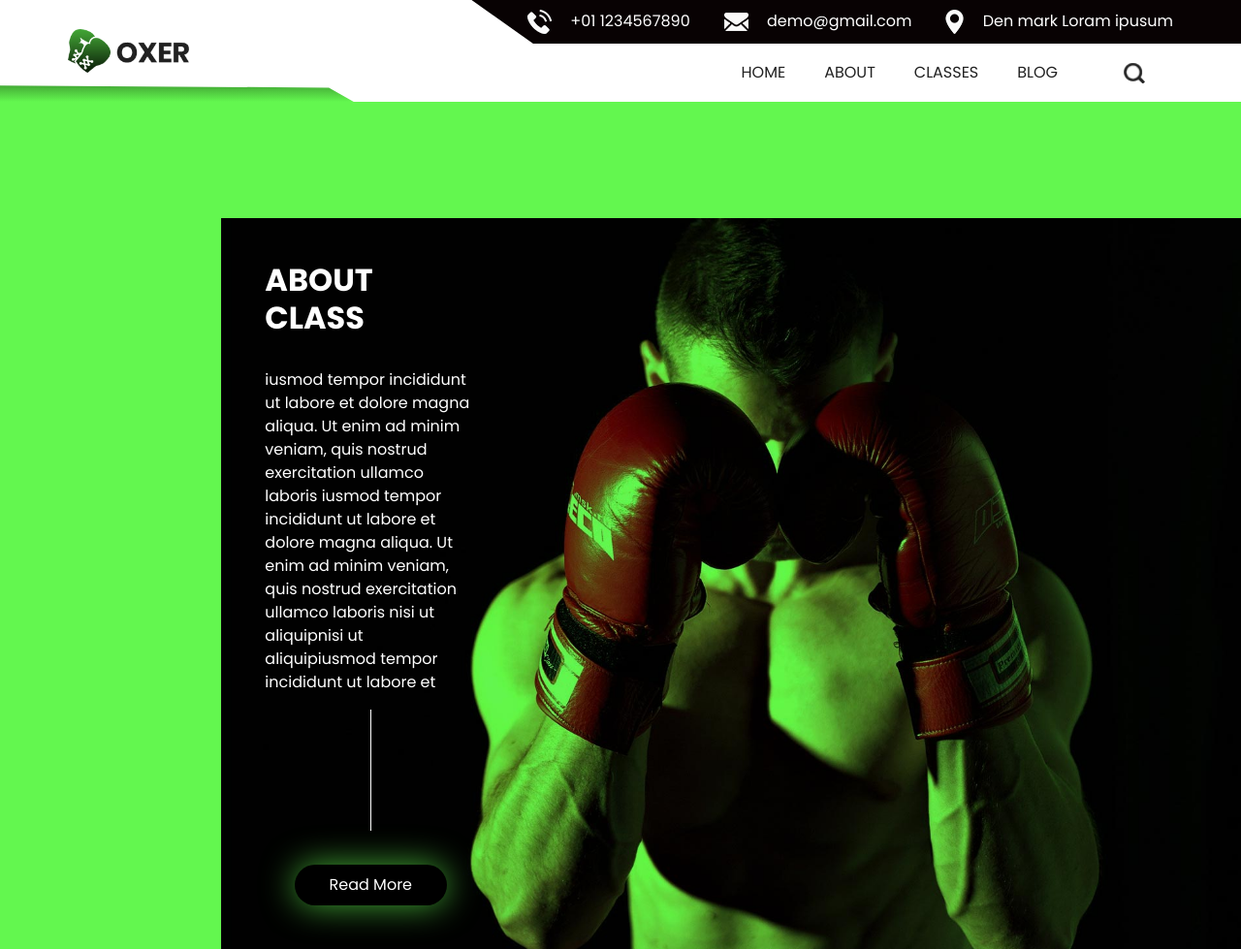
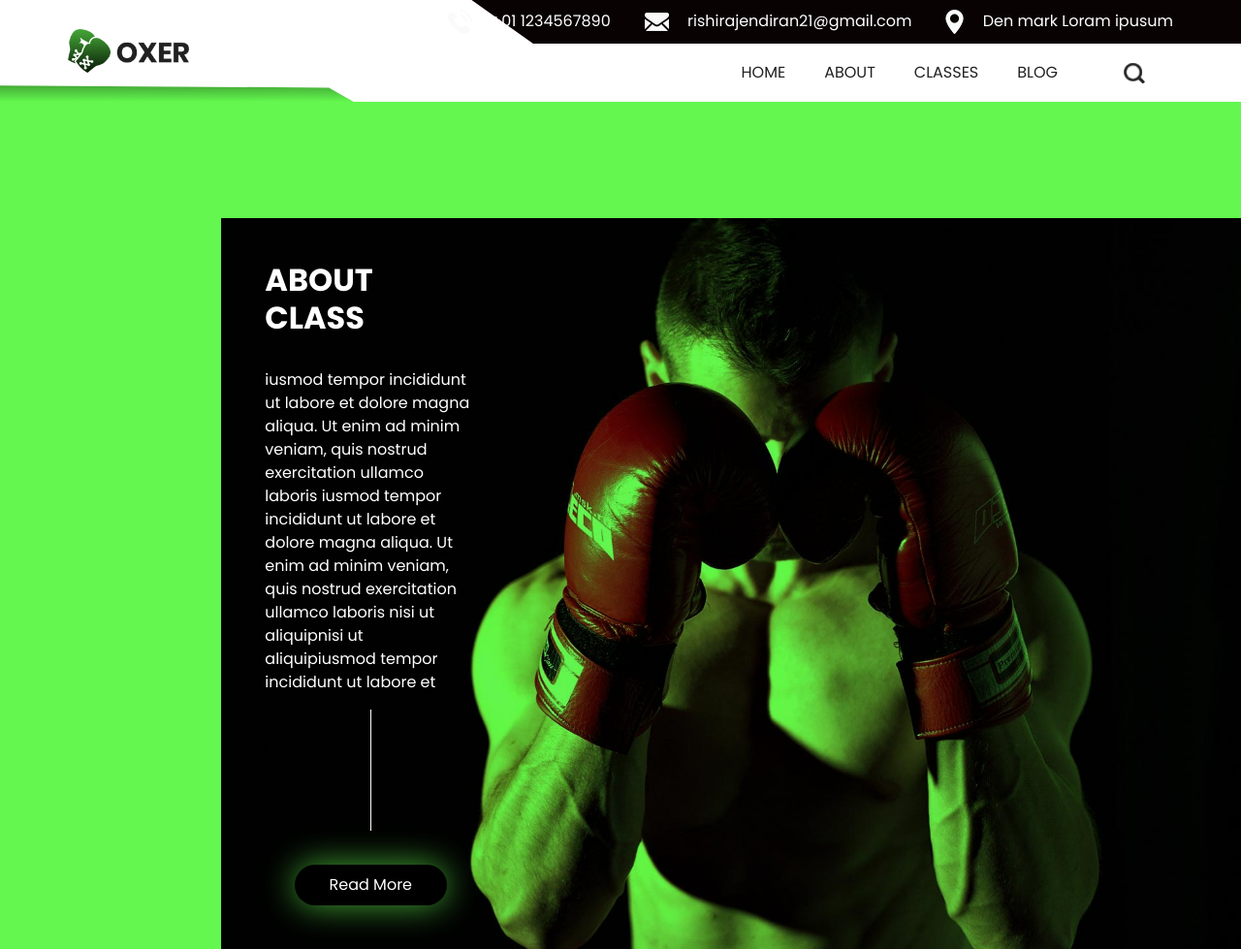
Before and after one commit to AkonFan21/trial, a plain HTML site: page about.html in a window 1280 px wide. Shown: the top 979 px of the page at 97% size. Drawn offline with nearby package versions, Linux system fonts and the light colour scheme; some packages are replaced by stand-ins of ours; a web font is replaced by a local one.

Commit message:
summa change pannen ya

```diff
--- a/about.html
+++ b/about.html
@@ -49,7 +49,7 @@
                 <li class="">
                   <a class="" href="">
                     <img src="images/mail.png" alt="" />
-                    <span>demo@gmail.com</span>
+                    <span>rishirajendiran21@gmail.com</span>
                   </a>
                 </li>
                 <li class="">
```
Also changed, not shown: blog.html (+1 -1 lines), class.html (+1 -1 lines), index.html (+1 -1 lines).
